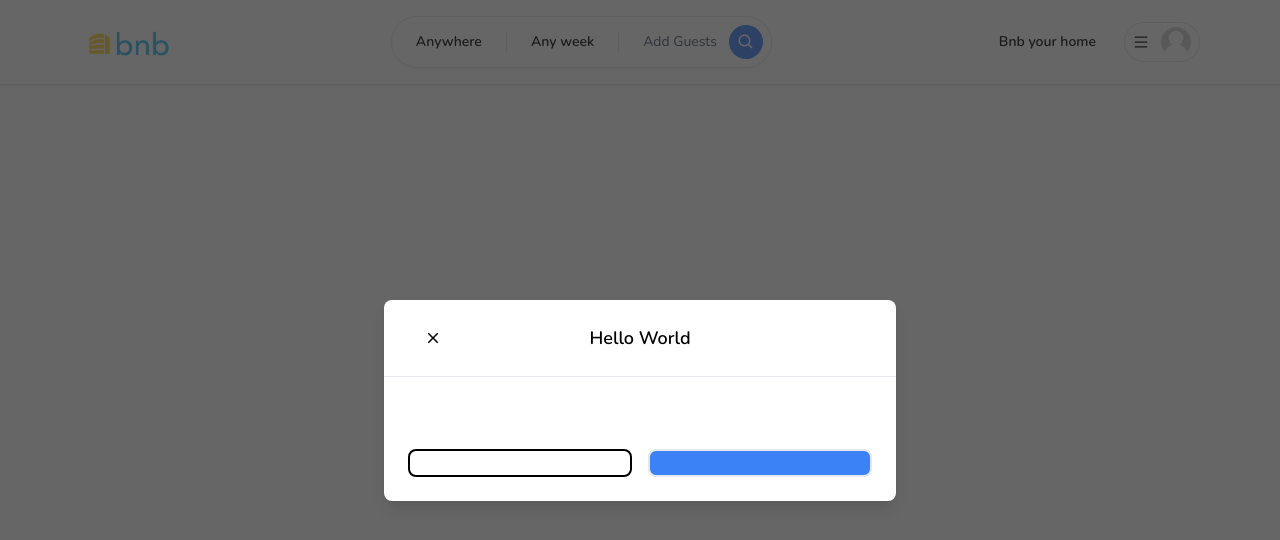
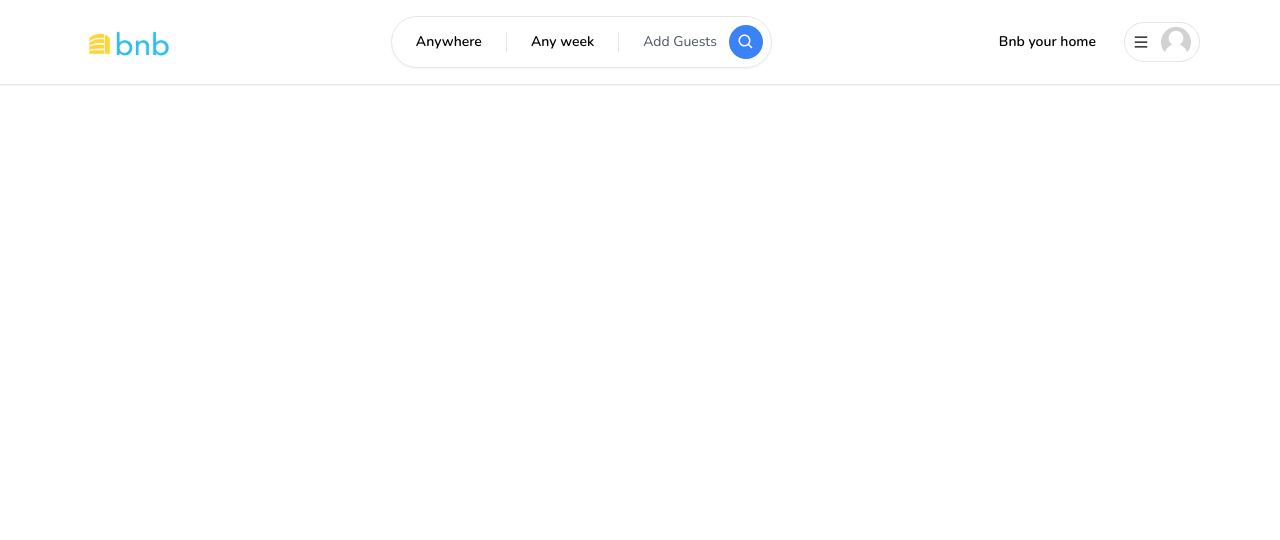
Before and after one commit to rorense/bed-breakfast, a Next.js app in the folder bnb/: page / in a window 1280 px wide. Shown: the top 540 px of the page. Built offline with nearby package versions, Linux system fonts and the light colour scheme.

Commit message:
working on modal

```diff
--- a/bnb/app/components/modals/Modal.tsx
+++ b/bnb/app/components/modals/Modal.tsx
@@ -99,13 +99,14 @@
               <div className="flex flex-col gap-2 p-6">
                 <div className="flex flex-row items-center gap-4 w-full">
                   {/* Secondary action label */}
-
+                  {secondaryAction && secondaryActionLabel && (
                     <Button
                       outline
                       disabled={disabled}
                       label={secondaryActionLabel}
                       onClick={handleSecondaryAction}
                     />
+                  )}
                   {/* Primary action button */}
                   <Button
                     disabled={disabled}
--- /dev/null
+++ b/bnb/app/components/modals/RegisterModal.tsx
@@ -0,0 +1,13 @@
+"use client";
+
+import axios from "axios";
+import { AiFillGithub } from "react-icons/ai";
+import { FcGoogle } from "react-icons/fc";
+import { useCallback, useState } from "react";
+import { FieldValue, SubmitHandler, useForm } from "react-hook-form";
+
+const RegisterModal = () => {
+  return <div></div>;
+};
+
+export default RegisterModal;
--- /dev/null
+++ b/bnb/app/hooks/useRegisterModal.ts
@@ -0,0 +1,18 @@
+import { create } from "zustand";
+
+// Zustand is a state management solution for React.
+// Zustand is German for "state"
+
+interface RegisterModalStore {
+  isOpen: boolean;
+  onOpen: () => void;
+  onClose: () => void;
+}
+
+const useRegisterModal = create<RegisterModalStore>((set) => ({
+  isOpen: false,
+  onOpen: () => set({ isOpen: true }),
+  onClose: () => set({ isOpen: false }),
+}));
+
+export default useRegisterModal;
--- a/bnb/app/layout.tsx
+++ b/bnb/app/layout.tsx
@@ -2,7 +2,7 @@
 import "./globals.css";
 import { Nunito } from "next/font/google";
 import Navbar from "./components/navbar/Navbar";
-import Modal from "./components/modals/Modal";
+import RegisterModal from "./components/modals/RegisterModal";
 
 export const metadata: Metadata = {
   title: "BnB - Rent a BnB now!",
@@ -20,7 +20,7 @@
   return (
     <html lang="en">
       <body className={font.className}>
-        <Modal isOpen title="Hello World" />
+        <RegisterModal />
         <Navbar />
         {children}
       </body>
--- a/bnb/package.json
+++ b/bnb/package.json
@@ -9,10 +9,13 @@
     "lint": "next lint"
   },
   "dependencies": {
+    "axios": "^1.6.1",
     "next": "14.0.1",
     "react": "^18",
     "react-dom": "^18",
-    "react-icons": "^4.11.0"
+    "react-hook-form": "^7.48.2",
+    "react-icons": "^4.11.0",
+    "zustand": "^4.4.6"
   },
   "devDependencies": {
     "@types/node": "^20",
```
Also changed, not shown: 2 other files (tests, documents, lock files or other folders). Lines whose indentation alone changed are shown as unchanged.
